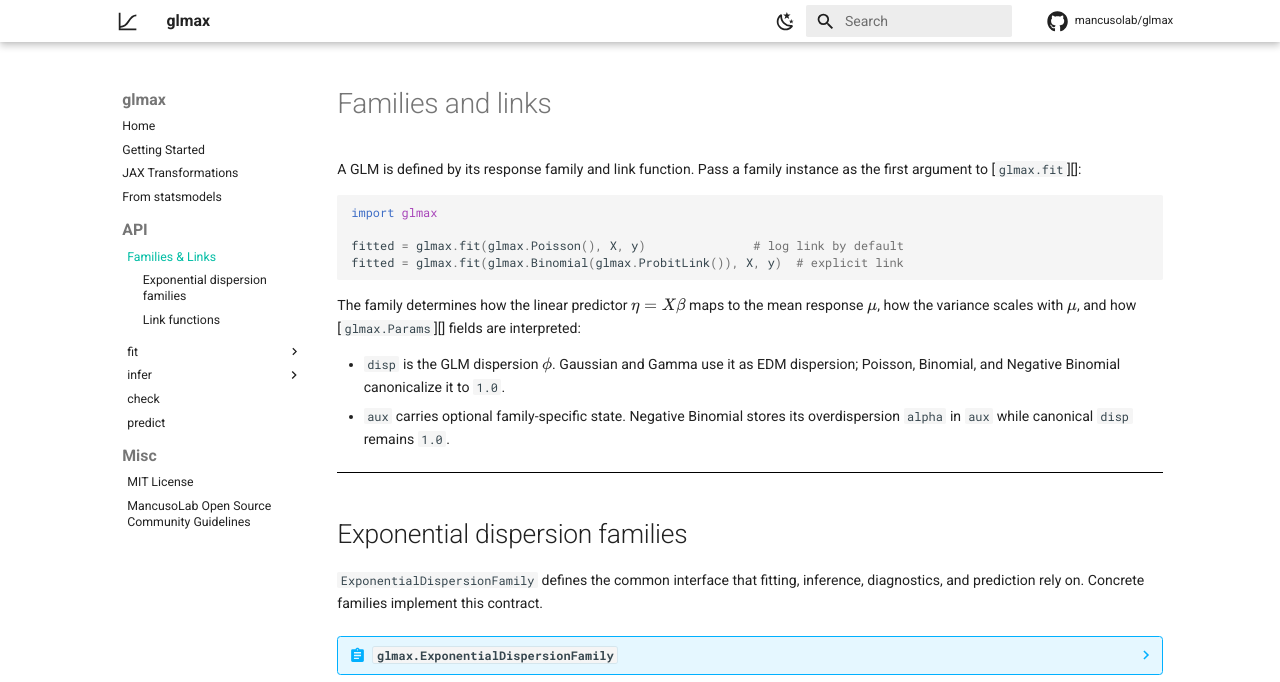
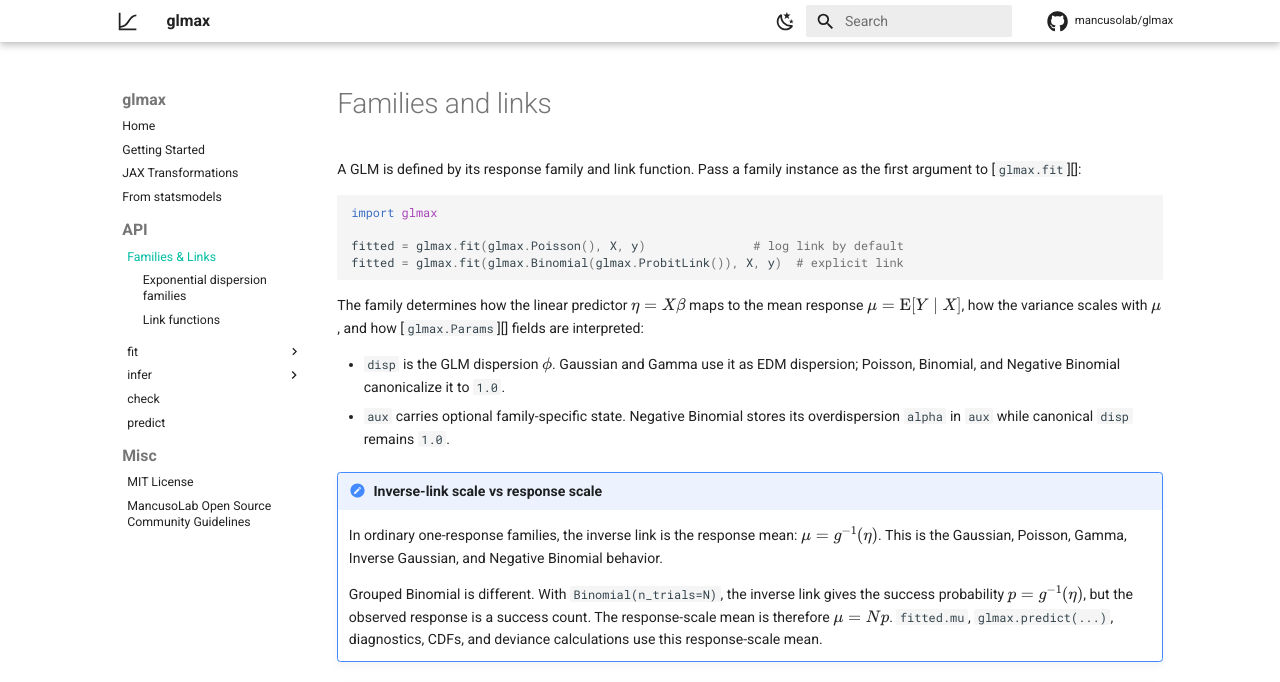
Before and after one commit to mancusolab/glmax, an MkDocs documentation site: the page built from docs/api/families-and-links.md, in a window 1280 px wide and 1400 px high. Shown: the top 682 px of the window. Built offline with MkDocs 1.6.1 and Material for MkDocs 9.7.7, drawn with Linux system fonts in a browser that asks for light colours; comment, search, counter and statistics services are not loaded; some of the changed text lies outside the part shown.

Commit message:
Clarify response-scale prediction semantics

````diff
--- a/docs/api/families-and-links.md
+++ b/docs/api/families-and-links.md
@@ -11,13 +11,29 @@ fitted = glmax.fit(glmax.Binomial(glmax.ProbitLink()), X, y)  # explicit link
 ```
 
 The family determines how the linear predictor $\eta = X\beta$ maps to the
-mean response $\mu$, how the variance scales with $\mu$, and how
-[`glmax.Params`][] fields are interpreted:
+mean response $\mu = \mathrm{E}[Y \mid X]$, how the variance scales with
+$\mu$, and how [`glmax.Params`][] fields are interpreted:
 
 - `disp` is the GLM dispersion $\phi$. Gaussian and Gamma use it as EDM
   dispersion; Poisson, Binomial, and Negative Binomial canonicalize it to `1.0`.
 - `aux` carries optional family-specific state. Negative Binomial stores its
   overdispersion `alpha` in `aux` while canonical `disp` remains `1.0`.
+
+!!! note "Inverse-link scale vs response scale"
+    In ordinary one-response families, the inverse link is the response mean:
+    $\mu = g^{-1}(\eta)$. This is the Gaussian, Poisson, Gamma, Inverse
+    Gaussian, and Negative Binomial behavior.
+
+    Grouped Binomial is different. With `Binomial(n_trials=N)`, the inverse
+    link gives the success probability $p = g^{-1}(\eta)$, but the observed
+    response is a success count. The response-scale mean is therefore
+    $\mu = Np$. `fitted.mu`, `glmax.predict(...)`, diagnostics, CDFs, and
+    deviance calculations use this response-scale mean.
+
+!!! warning "Do not assume `fitted.mu == family.glink.inverse(fitted.eta)`"
+    That equality holds for most families, but it is not the general contract.
+    The general contract is `fitted.mu == family.response_mean(...)`, and
+    `predict(...)` returns that same response-scale mean.
 
 ---
 
@@ -38,6 +54,7 @@ this contract.
                 - deviance_contribs
                 - sample
                 - calc_weight
+                - response_mean
                 - init_eta
                 - update_nuisance
                 - init_nuisance
@@ -87,10 +104,12 @@ this contract.
 
 ## Link functions
 
-Links connect the mean response $\mu$ to the linear predictor $\eta$. The
-abstract link contract documents the forward link, inverse link, and their
-derivatives so the family layer and fitting kernels can work against one
-interface.
+Links connect a family parameter to the linear predictor $\eta$. For most
+families that parameter is the response mean $\mu$. For grouped Binomial it is
+the success probability $p$, and the family then converts $p$ to the
+response-scale mean $\mu = Np$. The abstract link contract documents the
+forward link, inverse link, and their derivatives so the family layer and
+fitting kernels can work against one interface.
 
 ??? abstract "`glmax.AbstractLink`"
 
````
Also changed, not shown: AGENTS.md (+2 -0 lines), README.md (+1 -0 lines), docs/api/predict.md (+14 -3 lines), docs/from-statsmodels.md (+10 -1 lines), docs/guide.md (+19 -3 lines), docs/jax-transformations.md (+5 -1 lines), 6 other files.
